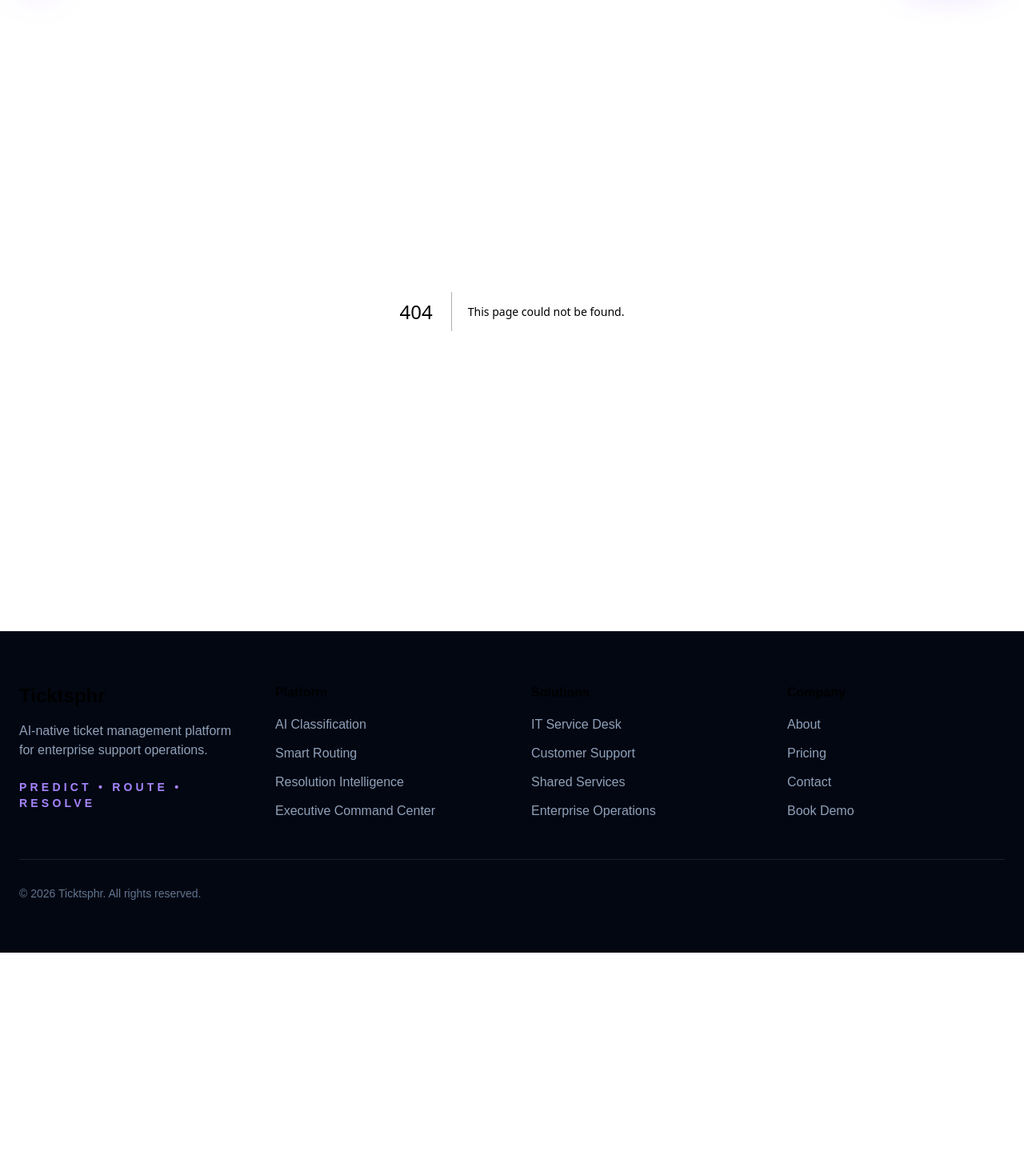
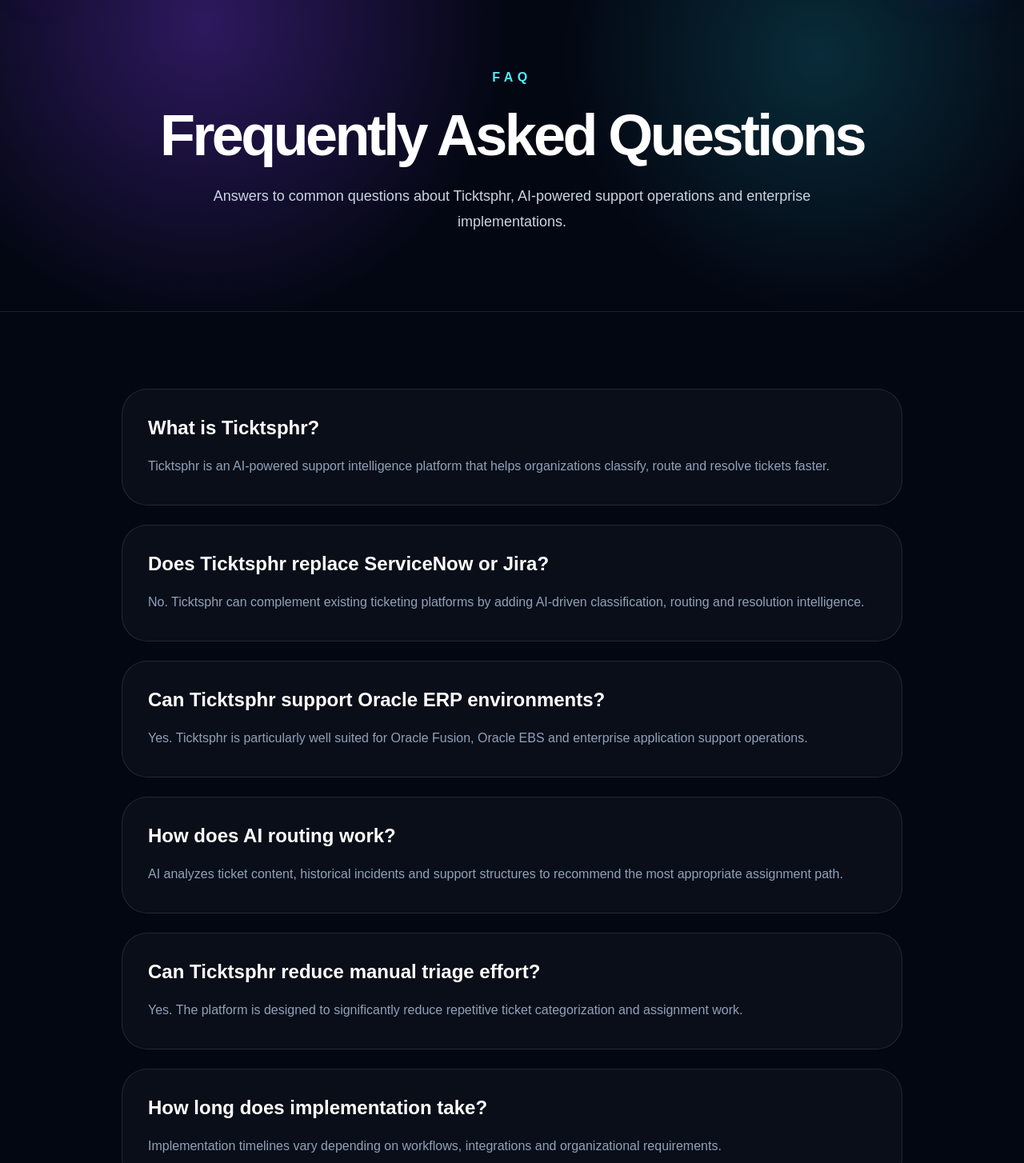
Before and after one commit to umayank-design/ticktsphr-marketing-website, a Next.js app: page /faq in a window 1280 px wide. Before the commit this address had no page. Shown: the part 100-1554 px from the top of the page at 80% size. Before the commit the page ends 1291 px from the top, so only its background shows below. Built offline with nearby package versions, Linux system fonts and the light colour scheme.

Commit message:
Add FAQ page

```diff
--- /dev/null
+++ b/app/faq/page.tsx
@@ -0,0 +1,106 @@
+import Link from "next/link";
+
+const faqs = [
+  {
+    question: "What is Ticktsphr?",
+    answer:
+      "Ticktsphr is an AI-powered support intelligence platform that helps organizations classify, route and resolve tickets faster.",
+  },
+  {
+    question: "Does Ticktsphr replace ServiceNow or Jira?",
+    answer:
+      "No. Ticktsphr can complement existing ticketing platforms by adding AI-driven classification, routing and resolution intelligence.",
+  },
+  {
+    question: "Can Ticktsphr support Oracle ERP environments?",
+    answer:
+      "Yes. Ticktsphr is particularly well suited for Oracle Fusion, Oracle EBS and enterprise application support operations.",
+  },
+  {
+    question: "How does AI routing work?",
+    answer:
+      "AI analyzes ticket content, historical incidents and support structures to recommend the most appropriate assignment path.",
+  },
+  {
+    question: "Can Ticktsphr reduce manual triage effort?",
+    answer:
+      "Yes. The platform is designed to significantly reduce repetitive ticket categorization and assignment work.",
+  },
+  {
+    question: "How long does implementation take?",
+    answer:
+      "Implementation timelines vary depending on workflows, integrations and organizational requirements.",
+  },
+  {
+    question: "Is customer data secure?",
+    answer:
+      "Ticktsphr is designed with enterprise security, operational governance and controlled access principles.",
+  },
+  {
+    question: "Do you offer custom AI models?",
+    answer:
+      "Yes. Enterprise customers can discuss industry-specific and workflow-specific AI capabilities.",
+  },
+];
+
+export default function FAQPage() {
+  return (
+    <main className="min-h-screen bg-[#030712] text-white">
+      <section className="relative border-b border-white/10 px-6 py-24">
+        <div className="absolute inset-0 bg-[radial-gradient(circle_at_20%_10%,rgba(124,58,237,.35),transparent_35%),radial-gradient(circle_at_80%_20%,rgba(34,211,238,.18),transparent_30%)]" />
+
+        <div className="relative mx-auto max-w-5xl text-center">
+          <p className="font-black uppercase tracking-[0.35em] text-cyan-300">
+            FAQ
+          </p>
+
+          <h1 className="mt-6 text-5xl font-black tracking-[-0.05em] sm:text-7xl">
+            Frequently Asked Questions
+          </h1>
+
+          <p className="mx-auto mt-6 max-w-3xl text-lg leading-8 text-slate-300">
+            Answers to common questions about Ticktsphr, AI-powered support
+            operations and enterprise implementations.
+          </p>
+        </div>
+      </section>
+
+      <section className="mx-auto max-w-5xl px-6 py-24">
+        <div className="space-y-6">
+          {faqs.map((faq) => (
+            <div
+              key={faq.question}
+              className="rounded-[2rem] border border-white/10 bg-white/[0.03] p-8"
+            >
+              <h2 className="text-2xl font-black">{faq.question}</h2>
+
+              <p className="mt-4 leading-8 text-slate-400">
+                {faq.answer}
+              </p>
+            </div>
+          ))}
+        </div>
+      </section>
+
+      <section className="mx-auto max-w-7xl px-6 pb-24">
+        <div className="rounded-[2.5rem] bg-gradient-to-r from-violet-600 to-cyan-500 p-12 text-center">
+          <h2 className="text-5xl font-black">
+            Still have questions?
+          </h2>
+
+          <p className="mx-auto mt-6 max-w-3xl text-lg text-white/80">
+            Book a live walkthrough and discuss your support operations,
+            implementation needs and AI strategy.
+          </p>
+
+          <Link
+            href="/book-demo"
+            className="mt-8 inline-block rounded-full bg-white px-10 py-4 font-black text-slate-950"
+          >
+            Book a Demo
+          </Link>
+        </div>
+      </section>
+    </main>
+  );
+}
```
